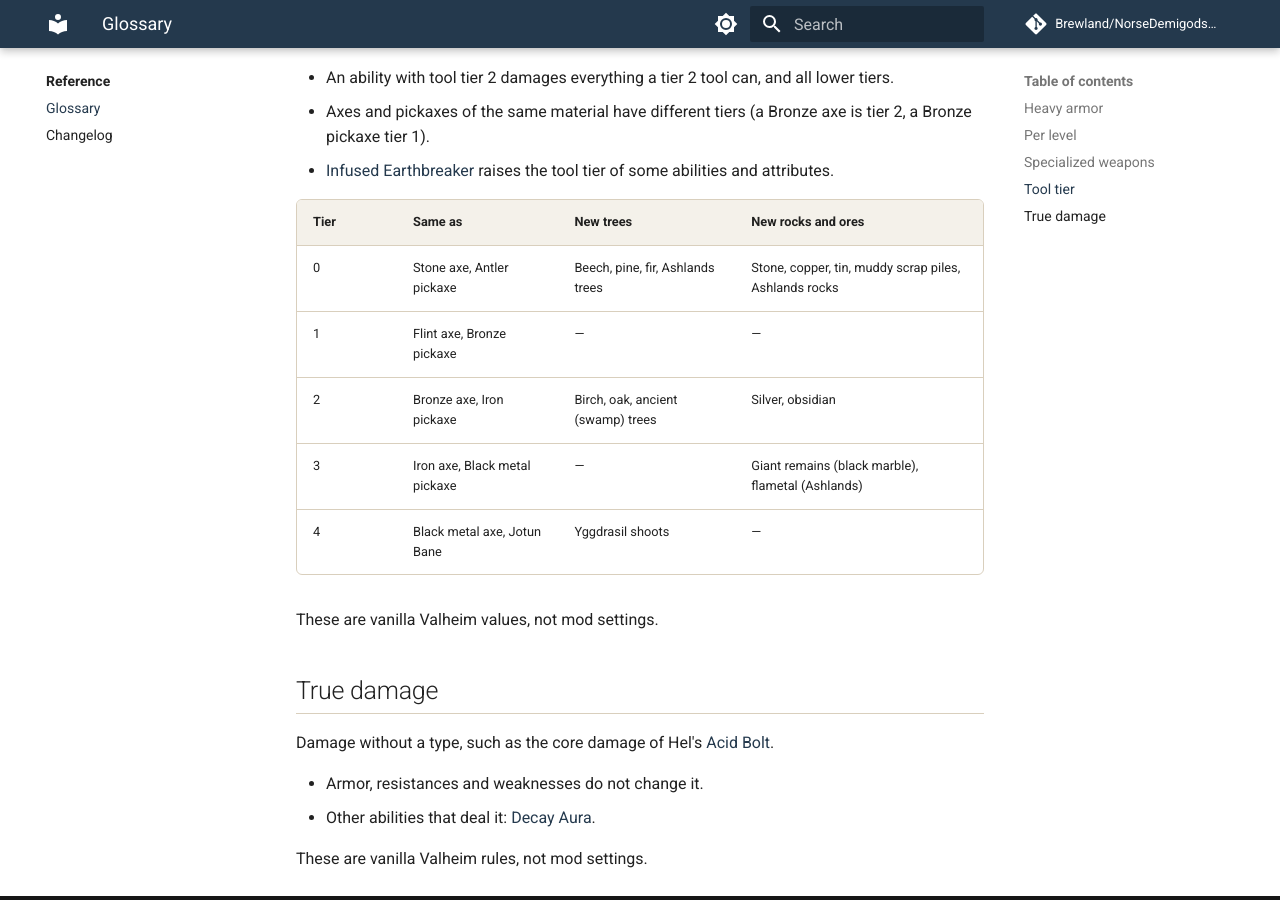
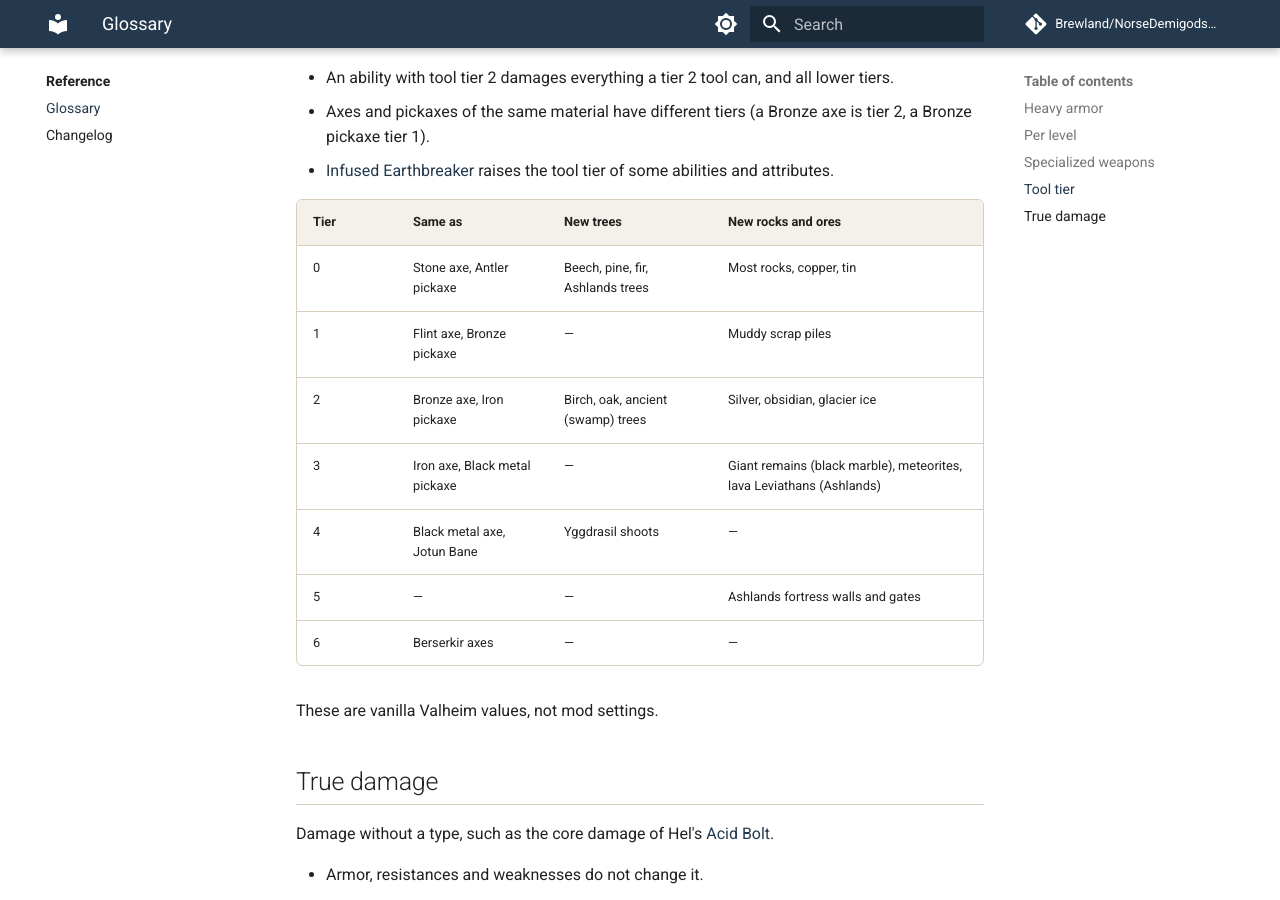
Before and after one commit to Brewland/NorseDemigodsWiki, an MkDocs documentation site: the page built from docs/reference/glossary.md, in a window 1280 px wide and 900 px high, scrolled down 989 px. Built offline with MkDocs 1.6.1 and Material for MkDocs 9.7.7, drawn with Linux system fonts in a browser that asks for light colours; comment, search, counter and statistics services are not loaded.

Commit message:
Document mod fixes: Crush with spears, projectile tool tiers, blast radii
- Crush: with a spear it strikes in melee instead of throwing the spear.
- Meteor (5 m) and Fireball (3 m) explosion radii; Meteor tool tier 1.
- Infused Earthbreaker now also boosts Meteor.
- Glossary: tool-tier table corrected from the game's data (muddy scrap
  piles tier 1, glacier ice, meteorites, lava Leviathans, tiers 5 and 6).
- CLAUDE.md: pending mod changes; all verify TODOs resolved.

Co-Authored-By: Claude Opus 5.5 <noreply@anthropic.com>

```diff
--- a/docs/reference/glossary.md
+++ b/docs/reference/glossary.md
@@ -37,11 +37,13 @@ vanilla axes and pickaxes.
 
 | Tier | Same as | New trees | New rocks and ores |
 | --- | --- | --- | --- |
-| 0 | Stone axe, Antler pickaxe | Beech, pine, fir, Ashlands trees | Stone, copper, tin, muddy scrap piles, Ashlands rocks |
-| 1 | Flint axe, Bronze pickaxe | — | — |
-| 2 | Bronze axe, Iron pickaxe | Birch, oak, ancient (swamp) trees | Silver, obsidian |
-| 3 | Iron axe, Black metal pickaxe | — | Giant remains (black marble), flametal (Ashlands) |
+| 0 | Stone axe, Antler pickaxe | Beech, pine, fir, Ashlands trees | Most rocks, copper, tin |
+| 1 | Flint axe, Bronze pickaxe | — | Muddy scrap piles |
+| 2 | Bronze axe, Iron pickaxe | Birch, oak, ancient (swamp) trees | Silver, obsidian, glacier ice |
+| 3 | Iron axe, Black metal pickaxe | — | Giant remains (black marble), meteorites, lava Leviathans (Ashlands) |
 | 4 | Black metal axe, Jotun Bane | Yggdrasil shoots | — |
+| 5 | — | — | Ashlands fortress walls and gates |
+| 6 | Berserkir axes | — | — |
 
 These are vanilla Valheim values, not mod settings.
 
```
Also changed, not shown: CLAUDE.md (+8 -10 lines), docs/abilities/crush.md (+3 -2 lines), docs/abilities/fireball.md (+1 -1 lines), docs/abilities/meteor.md (+2 -3 lines), docs/items/permanent-consumables.md (+1 -1 lines).
